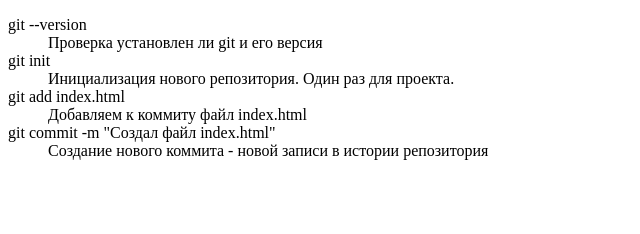
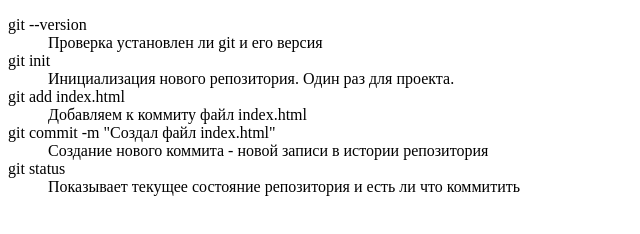
Before and after one commit to evil-badger/homework-3, a plain HTML site: page index.html in a window 1280 px wide. Shown: the whole page, without its empty margins (0-640 px from the left). Drawn offline with Linux system fonts and the light colour scheme.

Commit message:
Добавил описание команд в текст страницы

```diff
--- a/index.html
+++ b/index.html
@@ -24,6 +24,10 @@
         <dd>
             Создание нового коммита - новой записи в истории репозитория
         </dd>
+        <dt>git status</dt>
+        <dd>
+            Показывает текущее состояние репозитория и есть ли что коммитить
+        </dd>
     </dl>
 </body>
 </html>
```
